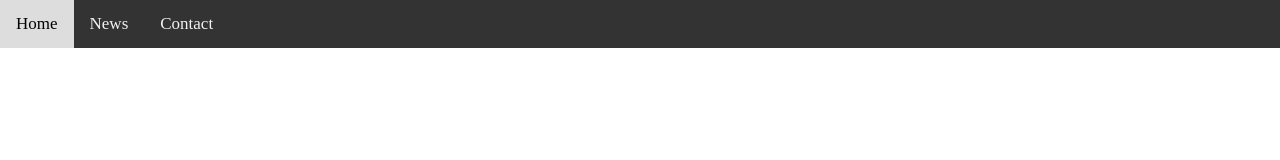
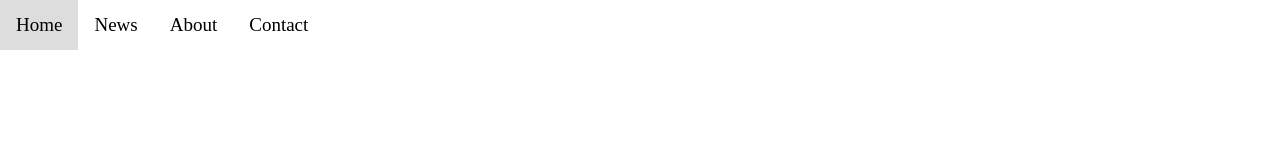
Before and after one commit to infoshareacademy/jfdd14-futureFront, a plain HTML site: page index.html in a window 1280 px wide. Drawn offline with Linux system fonts and the light colour scheme.

Commit message:
Navigation

```diff
--- a/index.html
+++ b/index.html
@@ -11,6 +11,7 @@
     <div class="navigation">
         <a href="#">Home</a>
         <a href="#">News</a>
+        <a href="#">About</a>
         <a href="#">Contact</a>
       </div>
 
--- a/style.css
+++ b/style.css
@@ -3,7 +3,6 @@ body {margin:0;}
 
 .navigation {
   overflow: hidden;
-  background-color: #333;
   position: fixed;
   top: 0;
   width: 100%;
@@ -12,11 +11,11 @@ body {margin:0;}
 .navigation a {
   float: left;
   display: block;
-  color: #f2f2f2;
+  color: black;
   text-align: center;
   padding: 14px 16px;
   text-decoration: none;
-  font-size: 17px;
+  font-size: 19px;
 }
 
 .navigation a:hover {
```
